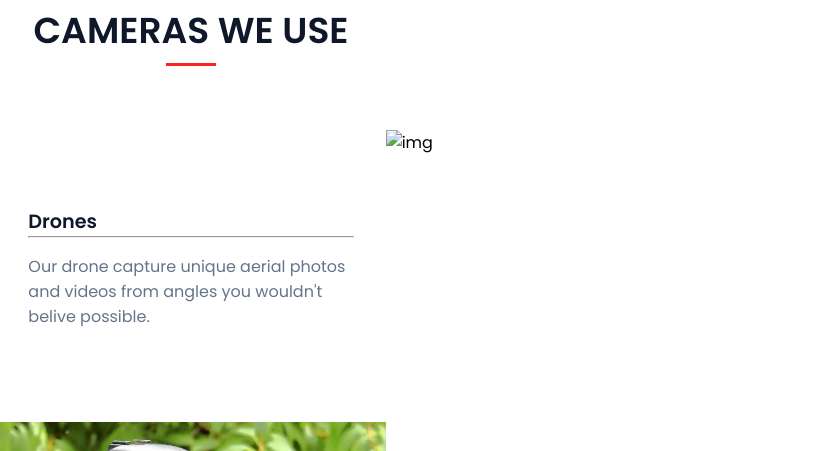
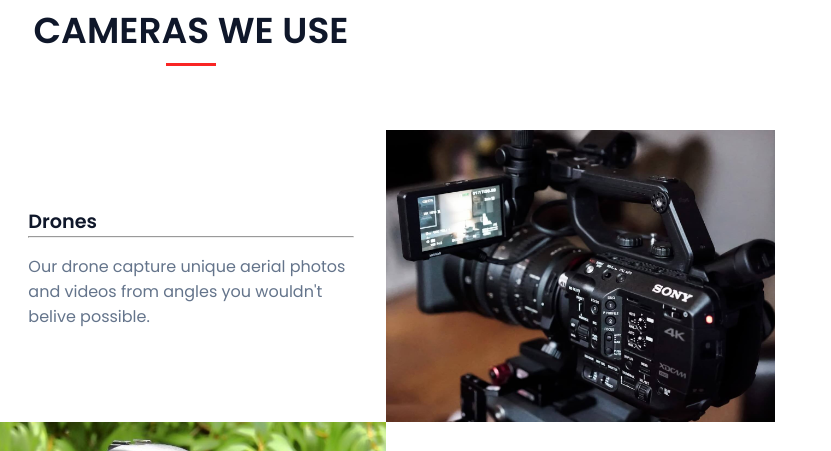
Before and after one commit to Kishore-SRT/kishorevideos, a plain HTML site: page index.html in a window 1280 px wide. Shown: the part 1715-2166 px from the top of the page, 449-1280 px from the left. Drawn offline with nearby package versions, Linux system fonts and the light colour scheme.

Commit message:
Update index.html

```diff
--- a/index.html
+++ b/index.html
@@ -115,7 +115,7 @@
           </div>
         </div>
         <div class="trainer__card">
-          <img src=videocam.jpg" alt="img" />
+          <img src="videocam.jpg" alt="img" />
         </div>
         <div class="trainer__card">
           <div class="trainer__content">
```
